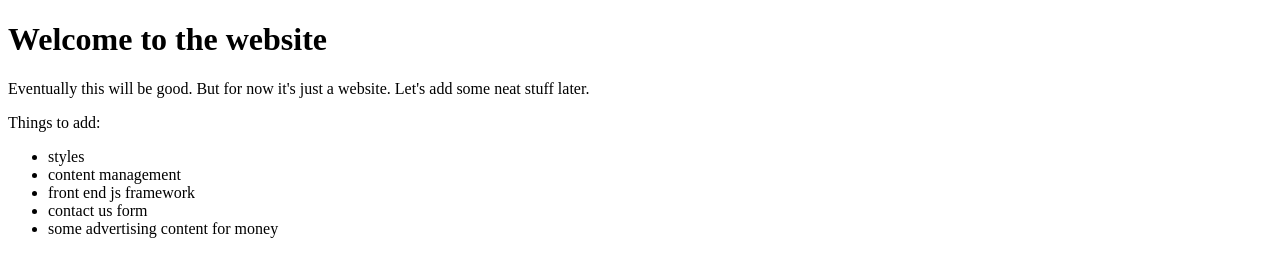
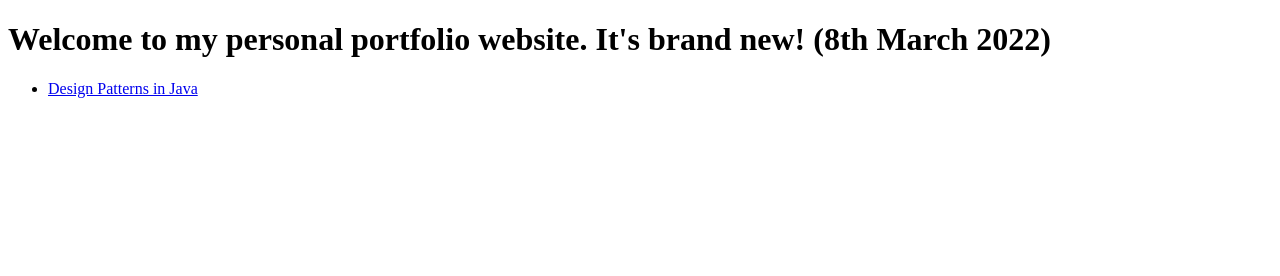
Before and after one commit to JamesDaniel/JamesDaniel.github.io, a plain HTML site: page index.html in a window 1280 px wide. Drawn offline with Linux system fonts and the light colour scheme.

```diff
--- a/index.html
+++ b/index.html
@@ -12,15 +12,9 @@
     <link rel="stylesheet" type="text/css" href="styles/main.css">
   </head>
   <body>
-    <h1>Welcome to the website</h1>
-    <p>Eventually this will be good. But for now it's just a website. Let's add some neat stuff later.</p>
-    <p>Things to add:</p>
+    <h1>Welcome to my personal portfolio website. It's brand new! (8th March 2022)</h1>
     <ul>
-      <li>styles</li>
-      <li>content management</li>
-      <li>front end js framework</li>
-      <li>contact us form</li>
-      <li>some advertising content for money</li>
+      <li><a href="java_patterns.html">Design Patterns in Java</a></li>
     </ul>
   </body>
 </html>
```
Also changed, not shown: README.md (added), java_patterns.html (renamed from contact.html), 1 other file.
